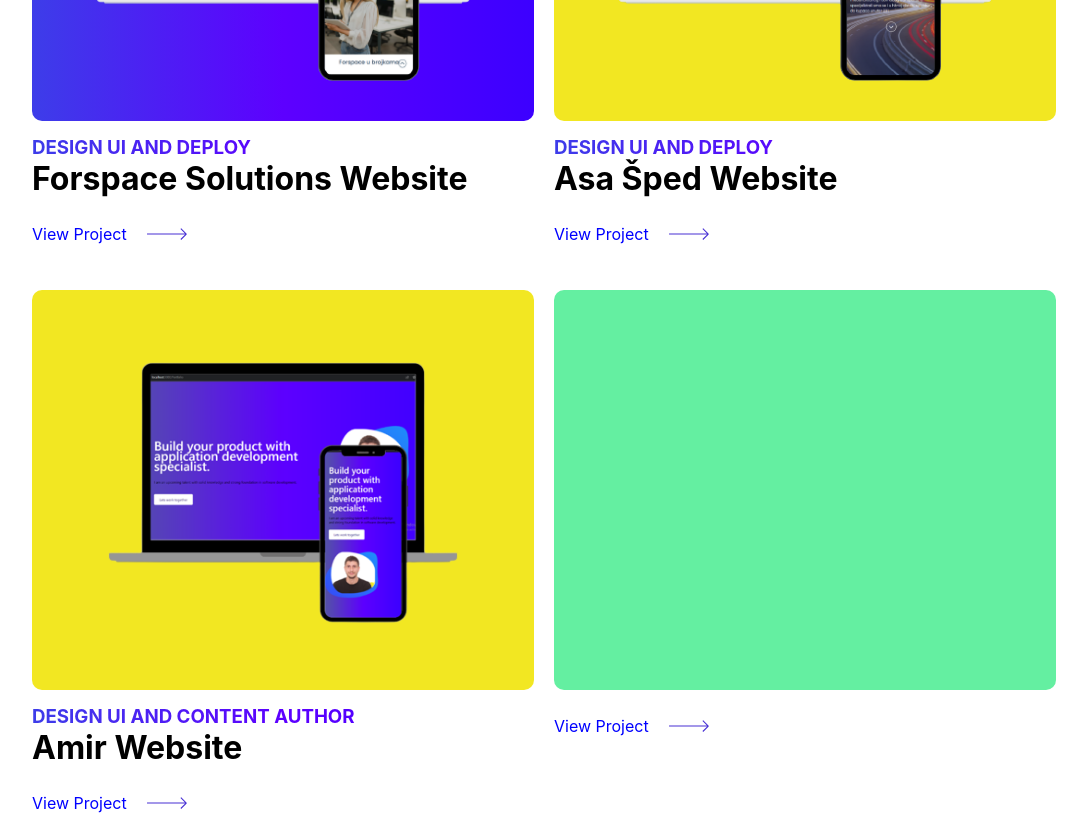
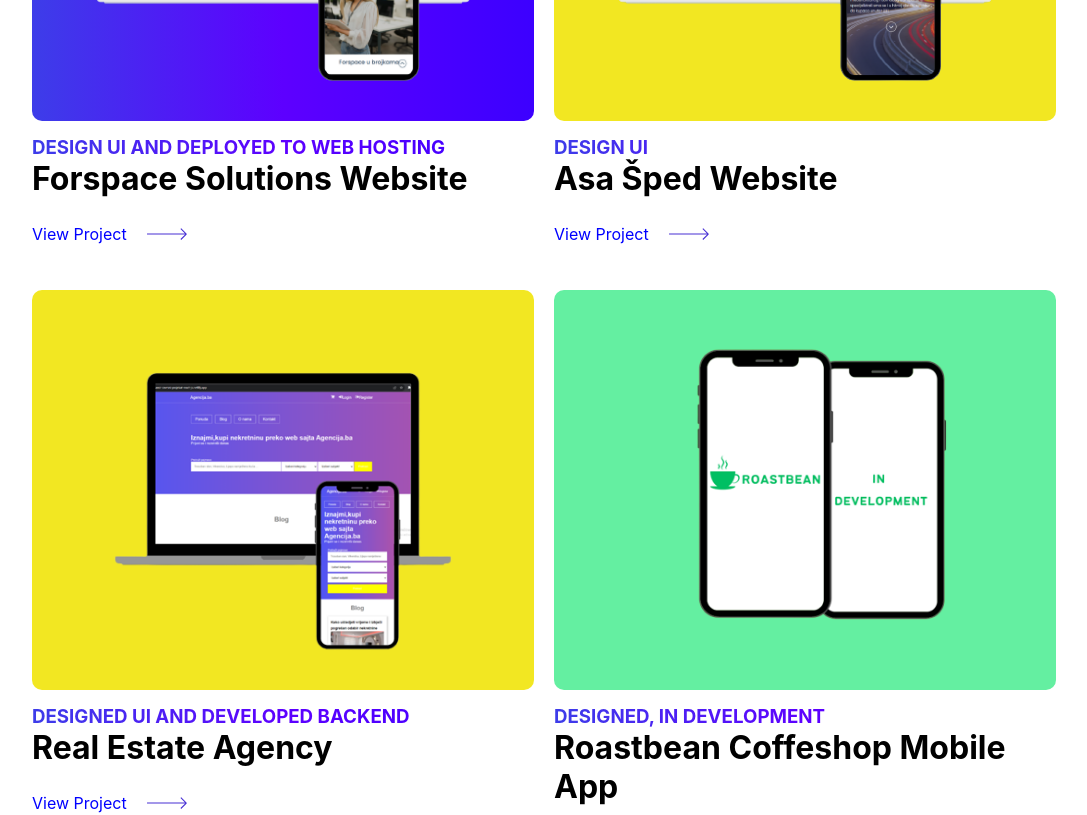
Before and after one commit to AmirCeljo/Portfolio, a React (Create React App) app: page /work in a window 1280 px wide. Shown: the part 500-1315 px from the top of the page, without its empty margins (96-1183 px from the left). Built offline with nearby package versions, Linux system fonts and the light colour scheme.

Commit message:
added work projects

```diff
--- a/src/work/Work.js
+++ b/src/work/Work.js
@@ -7,15 +7,20 @@ const Work = () => {
     window.scrollTo(0,0);
   })
   const work = [
-    {class:'forspace scale',classColor:'gradient',subheadingwork:'design UI and deploy',projectname:'Forspace Solutions Website',
+    {class:'forspace scale',classColor:'gradient',subheadingwork:'Design UI and deployed to web hosting',projectname:'Forspace Solutions Website',
   link:'https://forspace.ba'},
-    {class:'asa scale',classColor:'yellow',subheadingwork:'Design UI and deploy',projectname:'Asa Šped Website',
+    {class:'asa scale',classColor:'yellow',subheadingwork:'Design UI',projectname:'Asa Šped Website',
   link:'https://asa-sped.ba'},
+
+
+    {class:'agency scale',classColor:'yellow',
+    subheadingwork:'Designed UI and developed backend',projectname:'Real Estate Agency',
+    link:'https://amir-zavrsni-projekat-react-js.netlify.app/'},
+    {class:'coffee scale',classColor:'green',subheadingwork:'Designed, in development',projectname:'Roastbean Coffeshop Mobile App',
+    link:''},{class:'lambo scale',classColor:'green'},
     {class:'amir scale',classColor:'yellow',subheadingwork:'Design UI and content author',projectname:'Amir Website',
     link:'http://amirceljo.github.io/Portfolio'},
-    {class:'coffee scale',classColor:'green'},
-    {class:'agency scale',classColor:'gradient'},
-    {class:'lambo scale',classColor:'yellow'}
+
 
   ]
 
--- a/src/work/work.css
+++ b/src/work/work.css
@@ -82,10 +82,15 @@
     height: 100%;
 }
 .projects .result-grid .coffee{
+    background:url('../../public/roastbean.png') no-repeat center center/cover;
+    width:100%;
+    height: 100%;
 }
-.projects .result-grid .lambo{
+.projects .result-grid .agency{
 
-
+    background:url('../../public/agency.png') no-repeat center center/cover;
+    width:100%;
+    height: 100%;
 }
 
 @media screen and (max-width:567px) {
```
Also changed, not shown: public/agency.png (added), public/roastbean.png (added).
